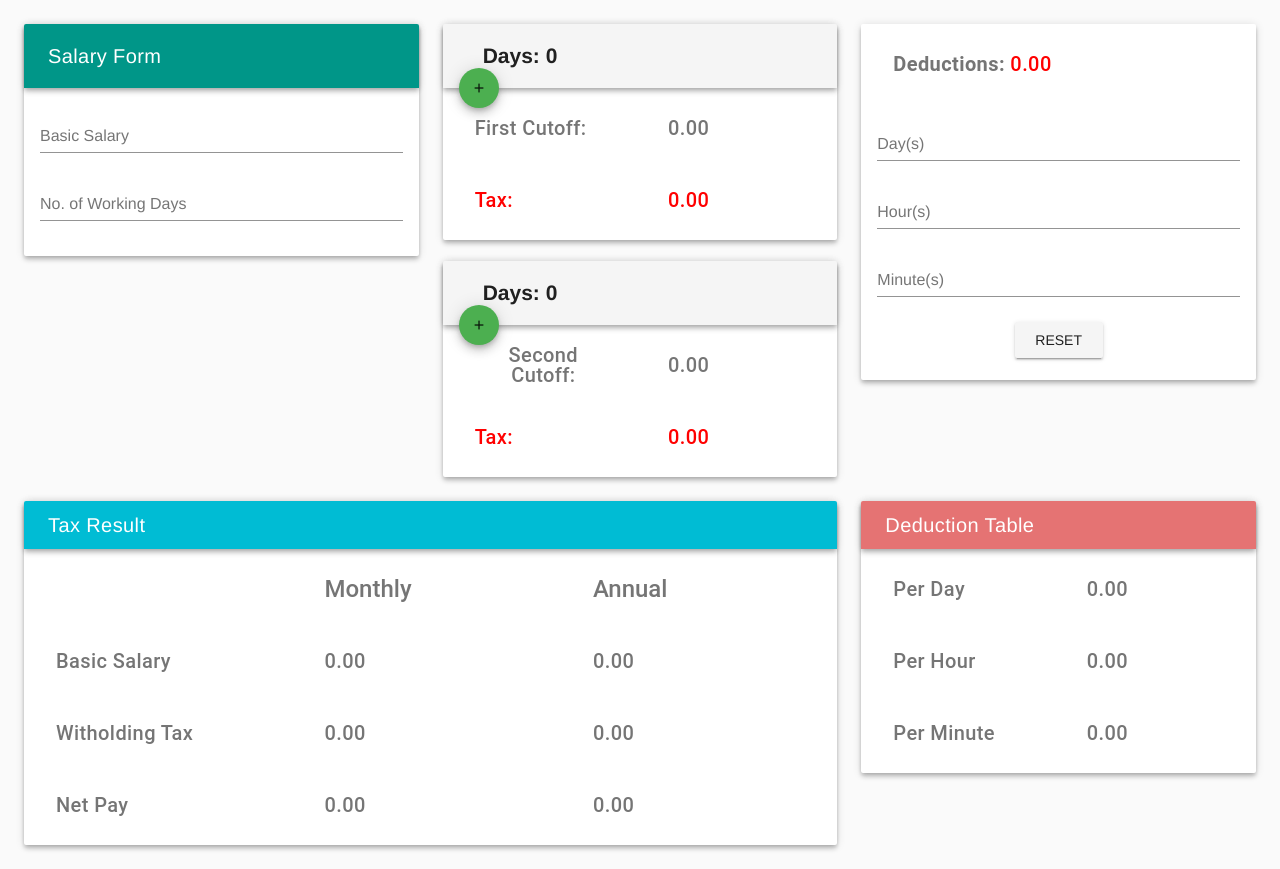
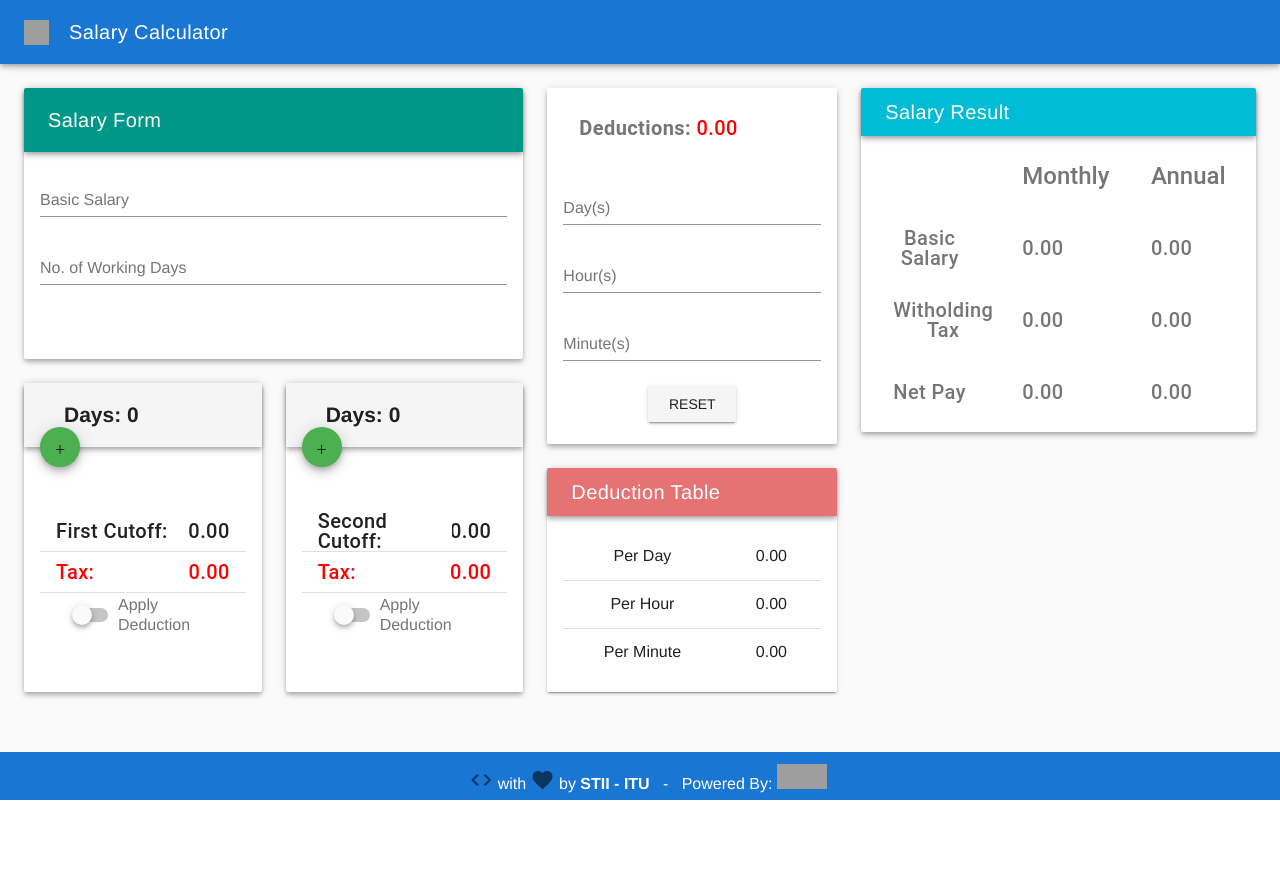
Before and after one commit to jioo/Vue-Salary-Calc, a Vue app in the folder client/: page / in a window 1280 px wide. After the commit the page ends 800 px from the top, so only its background shows below. Built offline with nearby package versions, Linux system fonts and the light colour scheme; grey boxes are pictures that could not be loaded.

Commit message:
Apply new layout

```diff
--- a/client/index.html
+++ b/client/index.html
@@ -4,6 +4,7 @@
 <head>
     <meta charset="utf-8">
     <meta name="viewport" content="width=device-width,initial-scale=1.0">
+    <link href="https://fonts.googleapis.com/icon?family=Material+Icons" rel="stylesheet">
     <title>Salary App</title>
 </head>
 <body>
--- a/client/src/App.vue
+++ b/client/src/App.vue
@@ -1,11 +1,32 @@
 <template>
   <div id="app">
     <v-app>
+      <v-toolbar color="blue darken-2" dark fixed app>
+        <img src="https://upload.wikimedia.org/wikipedia/commons/thumb/9/9a/DOST_seal.svg/2000px-DOST_seal.svg.png" alt="" width="25" height="25">
+        <v-toolbar-title>Salary Calculator</v-toolbar-title>
+      </v-toolbar>
       <v-content>
         <v-container fluid grid-list-xl>
           <router-view></router-view>
         </v-container>
       </v-content>
+      <v-footer class="blue darken-2 pt-4 pb-4">
+        <v-layout row wrap align-center>
+          <v-flex xs12>
+            <div class="white--text ml-3 mx-auto subheading">
+              <v-icon>code</v-icon>
+               with
+              <v-icon>favorite</v-icon>
+               by
+              <b>STII - ITU</b>
+              &nbsp;
+              - &nbsp;&nbsp;Powered By:
+              <a href="https://vuejs.org/" target="_blank"><img src="https://avatars1.githubusercontent.com/u/6128107?s=400&v=4" alt="" width="25" height="25" class="mt-2"></a>
+              <a href="https://vuetifyjs.com/en/" target="_blank"><img src="https://avatars0.githubusercontent.com/u/22138497?s=400&v=4" alt="" width="25" height="25"></a>
+            </div>
+          </v-flex>
+        </v-layout>
+      </v-footer>
     </v-app>
   </div>
 </template>
--- a/client/src/components/Main.vue
+++ b/client/src/components/Main.vue
@@ -1,8 +1,9 @@
 <template lang="html">
   <v-layout row wrap>
+
+    <v-flex d-flex md5>
+      <v-layout row wrap>
         <v-flex d-flex md12>
-      <v-layout row wrap>
-        <v-flex md4>
           <v-card class="white elevation-4">
             <v-toolbar class="teal" dark>
               <v-toolbar-title>Salary Form</v-toolbar-title>
@@ -22,8 +23,9 @@
             </v-card-text>
           </v-card>
         </v-flex>
-
-        <v-flex md4>
+        <v-flex d-flex>
+          <v-layout>
+            <v-flex d-flex md12>
               <v-card class="white elevation-4">
                 <v-toolbar>
                   <v-btn
@@ -42,37 +44,30 @@
                   </v-card-title>
                 </v-toolbar>
                 <v-card-text>
-              <v-layout row>
-                <v-flex md6>
-                  <v-subheader class="title">
-                    First Cutoff:
-                  </v-subheader>
-                </v-flex>
-
-                <v-flex md6>
-                  <v-subheader class="title">
-                    {{ formatCurrency(firstCutoff) }}
-                  </v-subheader>
-                </v-flex>
-              </v-layout>
-
-              <v-layout row>
-                <v-flex md6>
-                  <v-subheader class="title">
-                    <span class="deduction">Tax: </span>
-                  </v-subheader>
-                </v-flex>
-
-                <v-flex md6>
-                  <v-subheader class="title">
-                    <span class="deduction">{{ formatCurrency(firstCutoffTax)}}</span>
-                  </v-subheader>
-                </v-flex>
-              </v-layout>
+                  <v-list dense class="pt-5">
+                    <v-list-tile>
+                      <v-list-tile-content class="title">First Cutoff:</v-list-tile-content>
+                      <v-list-tile-content class="title align-end">{{ formatCurrency(firstCutoff) }}</v-list-tile-content>
+                    </v-list-tile>
+                    <v-divider></v-divider>
+                    <v-list-tile>
+                      <v-list-tile-content class="title deduction">Tax:</v-list-tile-content>
+                      <v-list-tile-content class="title align-end deduction">{{ formatCurrency(firstCutoffTax)}}</v-list-tile-content>
+                    </v-list-tile>
+                    <v-divider></v-divider>
+                    <v-list-tile>
+                      <v-list-tile-content class="pl-3 pt-2">
+                        <v-switch
+                        :label="`Apply Deduction `"
+                        v-model="toggleDeduction1"
+                        ></v-switch>
+                      </v-list-tile-content>
+                    </v-list-tile>
+                  </v-list>
                 </v-card-text>
               </v-card>
-          <br />
-
+            </v-flex>
+            <v-flex d-flex md12>
               <v-card class="white elevation-4">
                 <v-toolbar>
                   <v-btn
@@ -91,44 +86,43 @@
                   </v-card-title>
                 </v-toolbar>
                 <v-card-text>
-              <v-layout row>
-                <v-flex md6>
-                  <v-subheader class="title">
-                    Second Cutoff:
-                  </v-subheader>
-                </v-flex>
-
-                <v-flex md6>
-                  <v-subheader class="title">
-                    {{ formatCurrency(secondCutoff) }}
-                  </v-subheader>
-                </v-flex>
-              </v-layout>
-
-              <v-layout row>
-                <v-flex md6>
-                  <v-subheader class="title">
-                    <span class="deduction">Tax: </span>
-                  </v-subheader>
-                </v-flex>
-
-                <v-flex md6>
-                  <v-subheader class="title">
-                    <span class="deduction">{{ formatCurrency(secondCutoffTax)}}</span>
-                  </v-subheader>
-                </v-flex>
-              </v-layout>
+                  <v-list dense class="pt-5">
+                    <v-list-tile>
+                      <v-list-tile-content class="title">Second Cutoff:</v-list-tile-content>
+                      <v-list-tile-content class="title align-end">{{ formatCurrency(secondCutoff) }}</v-list-tile-content>
+                    </v-list-tile>
+                    <v-divider></v-divider>
+                    <v-list-tile>
+                      <v-list-tile-content class="title deduction">Tax:</v-list-tile-content>
+                      <v-list-tile-content class="title align-end deduction">{{ formatCurrency(secondCutoffTax)}}</v-list-tile-content>
+                    </v-list-tile>
+                    <v-divider></v-divider>
+                    <v-list-tile>
+                      <v-list-tile-content class="pl-3 pt-2">
+                        <v-switch
+                        :label="`Apply Deduction `"
+                        v-model="toggleDeduction2"
+                        ></v-switch>
+                      </v-list-tile-content>
+                    </v-list-tile>
+                  </v-list>
                 </v-card-text>
               </v-card>
             </v-flex>
+          </v-layout>
+        </v-flex>
+      </v-layout>
+    </v-flex>
 
-        <v-flex md4>
+    <v-flex md3>
+      <v-layout row wrap>
+        <v-flex d-flex md12>
           <v-card class="white elevation-4">
 
             <v-card-text>
               <v-layout row>
                 <v-flex xs12>
-                  <v-subheader class="title"><b>Deductions: </b>&nbsp;<span class="deduction">{{ formatCurrency(deduct1) }}</span></v-subheader>
+                  <v-subheader class="title"><b>Deductions: </b>&nbsp;<span class="deduction">{{ formatCurrency(totalDeduction) }}</span></v-subheader>
                 </v-flex>
               </v-layout>
               <v-layout row>
@@ -136,24 +130,24 @@
                   <v-text-field
                     type="number"
                     label="Day(s)"
-                    v-model="deductPerDay1"
+                    v-model="totaldeductPerDay"
                   ></v-text-field>
 
                   <v-text-field
                     type="number"
                     label="Hour(s)"
-                    v-model="deductPerHour1"
+                    v-model="totaldeductPerHour"
                   ></v-text-field>
 
                   <v-text-field
                     type="number"
                     label="Minute(s)"
-                    v-model="deductPerMinute1"
+                    v-model="totaldeductPerMinute"
                   ></v-text-field>
 
                   <v-btn
                   color=""
-                  v-on:click="reset1()"
+                  v-on:click="reset()"
                   :disabled="y === 1"
                   >Reset
                   </v-btn>
@@ -163,15 +157,35 @@
           </v-card>
         </v-flex>
 
+        <v-flex d-flex md12>
+          <v-card class="elevation-2">
+            <v-toolbar dense class="red lighten-2" dark>
+              <v-toolbar-title>Deduction Table</v-toolbar-title>
+            </v-toolbar>
+            <v-card-text>
+              <v-data-table
+                :items="deductionTableItems"
+                class=""
+                hide-actions
+                hide-headers
+                >
+                <template slot="items" slot-scope="props">
+                  <td class="subheading">{{ props.item.label }}</td>
+                  <td class="subheading">{{ formatCurrency(props.item.value) }}</td>
+                </template>
+              </v-data-table>
+            </v-card-text>
+          </v-card>
+        </v-flex>
       </v-layout>
     </v-flex>
 
+    <v-flex d-flex md4>
+      <v-layout row wrap>
         <v-flex md12>
-      <v-layout row wrap>
-        <v-flex md8>
           <v-card class="white elevation-4">
             <v-toolbar dense class="cyan" dark>
-              <v-toolbar-title>Tax Result</v-toolbar-title>
+              <v-toolbar-title>Salary Result</v-toolbar-title>
             </v-toolbar>
             <v-card-text>
               <v-layout row>
@@ -223,42 +237,6 @@
             </v-card-text>
           </v-card>
         </v-flex>
-
-        <v-flex md4>
-          <v-card class="white elevation-4">
-            <v-toolbar dense class="red lighten-2" dark>
-              <v-toolbar-title>Deduction Table</v-toolbar-title>
-            </v-toolbar>
-            <v-card-text>
-              <v-layout row>
-                <v-flex xs6>
-                  <v-subheader class="title">Per Day</v-subheader>
-                </v-flex>
-                <v-flex xs6>
-                  <v-subheader class="title">{{ formatCurrency(deductPerDay) }}</v-subheader>
-                </v-flex>
-              </v-layout>
-
-              <v-layout row>
-                <v-flex xs6>
-                  <v-subheader class="title">Per Hour</v-subheader>
-                </v-flex>
-                <v-flex xs6>
-                  <v-subheader class="title">{{ formatCurrency(deductPerHour) }}</v-subheader>
-                </v-flex>
-              </v-layout>
-
-              <v-layout row>
-                <v-flex xs6>
-                  <v-subheader class="title">Per Minute</v-subheader>
-                </v-flex>
-                <v-flex xs6>
-                  <v-subheader class="title">{{ formatCurrency(deductPerMinute) }}</v-subheader>
-                </v-flex>
-              </v-layout>
-            </v-card-text>
-          </v-card>
-        </v-flex>
       </v-layout>
     </v-flex>
   </v-layout>
@@ -288,11 +266,26 @@ export default {
       deductPerDay: 0,
       deductPerHour: 0,
       deductPerMinute: 0,
-      deductPerDay1: '',
-      deductPerHour1: '',
-      deductPerMinute1: '',
-      deduct1: 0,
-      deduct2: 0
+      totaldeductPerDay: '',
+      totaldeductPerHour: '',
+      totaldeductPerMinute: '',
+      totalDeduction: 0,
+      toggleDeduction1: false,
+      toggleDeduction2: false,
+      deductionTableItems: [
+        {
+          label: 'Per Day',
+          value: 0
+        },
+        {
+          label: 'Per Hour',
+          value: 0
+        },
+        {
+          label: 'Per Minute',
+          value: 0
+        }
+      ]
     }
   },
   methods: {
@@ -319,9 +312,15 @@ export default {
     setCutoff: function () {
       this.firstCutoffTax = (this.monthlyTax / this.days) * this.x
       this.firstCutoff = (this.perDay * this.x) - this.firstCutoffTax
+      if (this.toggleDeduction1) {
+        this.firstCutoff -= this.totalDeduction
+      }
 
       this.secondCutoffTax = (this.monthlyTax / this.days) * this.y
       this.secondCutoff = (this.perDay * this.y) - this.secondCutoffTax
+      if (this.toggleDeduction2) {
+        this.secondCutoff -= this.totalDeduction
+      }
     },
     setTaxDetails: function () {
       this.monthlySalary = this.salary
@@ -341,25 +340,29 @@ export default {
     },
     setDeductionDetails: function () {
       this.deductPerDay = this.perDay
+      this.deductionTableItems[0].value = this.deductPerDay
+
       this.deductPerHour = this.deductPerDay / 24
+      this.deductionTableItems[1].value = this.deductPerHour
+
       this.deductPerMinute = this.deductPerHour / 60
+      this.deductionTableItems[2].value = this.deductPerMinute
     },
     formatCurrency: function (value) {
+      if (!isNaN(value)) {
         let val = (value / 1).toFixed(2).replace(',', '.')
         return val.toString().replace(/\B(?=(\d{3})+(?!\d))/g, ',')
+      } else {
+        return 0.00
+      }
     },
-    computeDeduct1: function () {
-      this.deduct1 = (this.deductPerDay1 * this.deductPerDay) + (this.deductPerHour1 * this.deductPerHour) + (this.deductPerMinute1 * this.deductPerMinute)
+    computetotalDeduction: function () {
+      this.totalDeduction = (this.totaldeductPerDay * this.deductPerDay) + (this.totaldeductPerHour * this.deductPerHour) + (this.totaldeductPerMinute * this.deductPerMinute)
     },
-    reset1: function () {
-      this.deductPerDay1 = ''
-      this.deductPerHour1 = ''
-      this.deductPerMinute1 = ''
-    },
-    reset2: function () {
-      this.deductPerDay2 = ''
-      this.deductPerHour2 = ''
-      this.deductPerMinute2 = ''
+    reset: function () {
+      this.totaldeductPerDay = ''
+      this.totaldeductPerHour = ''
+      this.totaldeductPerMinute = ''
     }
   },
   watch: {
@@ -370,25 +373,34 @@ export default {
       this.setCutoff()
     },
     salary: function (val) {
-      if (val !== '' && this.days !== '') {
       this.compute()
-      }
-
       this.setTaxDetails()
     },
     days: function (val) {
-      if (val !== '' && this.salary !== '') {
       this.compute()
-      }
     },
-    deductPerDay1: function () {
-      this.computeDeduct1()
+    totaldeductPerDay: function () {
+      this.computetotalDeduction()
+      this.setCutoff()
+      this.setDeductionDetails()
     },
-    deductPerHour1: function () {
-      this.computeDeduct1()
+    totaldeductPerHour: function () {
+      this.computetotalDeduction()
+      this.setCutoff()
+      this.setDeductionDetails()
     },
-    deductPerMinute1: function () {
-      this.computeDeduct1()
+    totaldeductPerMinute: function () {
+      this.computetotalDeduction()
+      this.setCutoff()
+      this.setDeductionDetails()
+    },
+    toggleDeduction1: function () {
+      this.setCutoff()
+      this.setDeductionDetails()
+    },
+    toggleDeduction2: function () {
+      this.setCutoff()
+      this.setDeductionDetails()
     }
   }
 }
```
Lines whose indentation alone changed are shown as unchanged.
